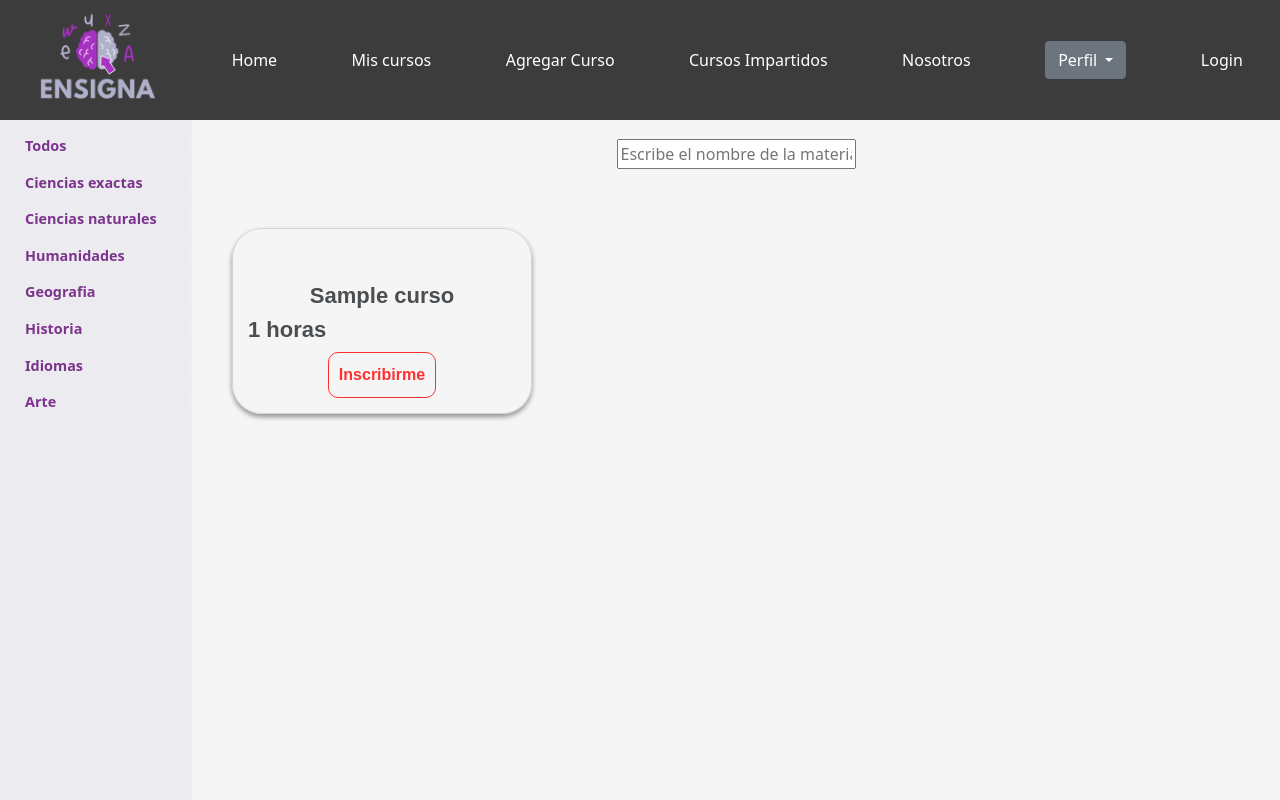
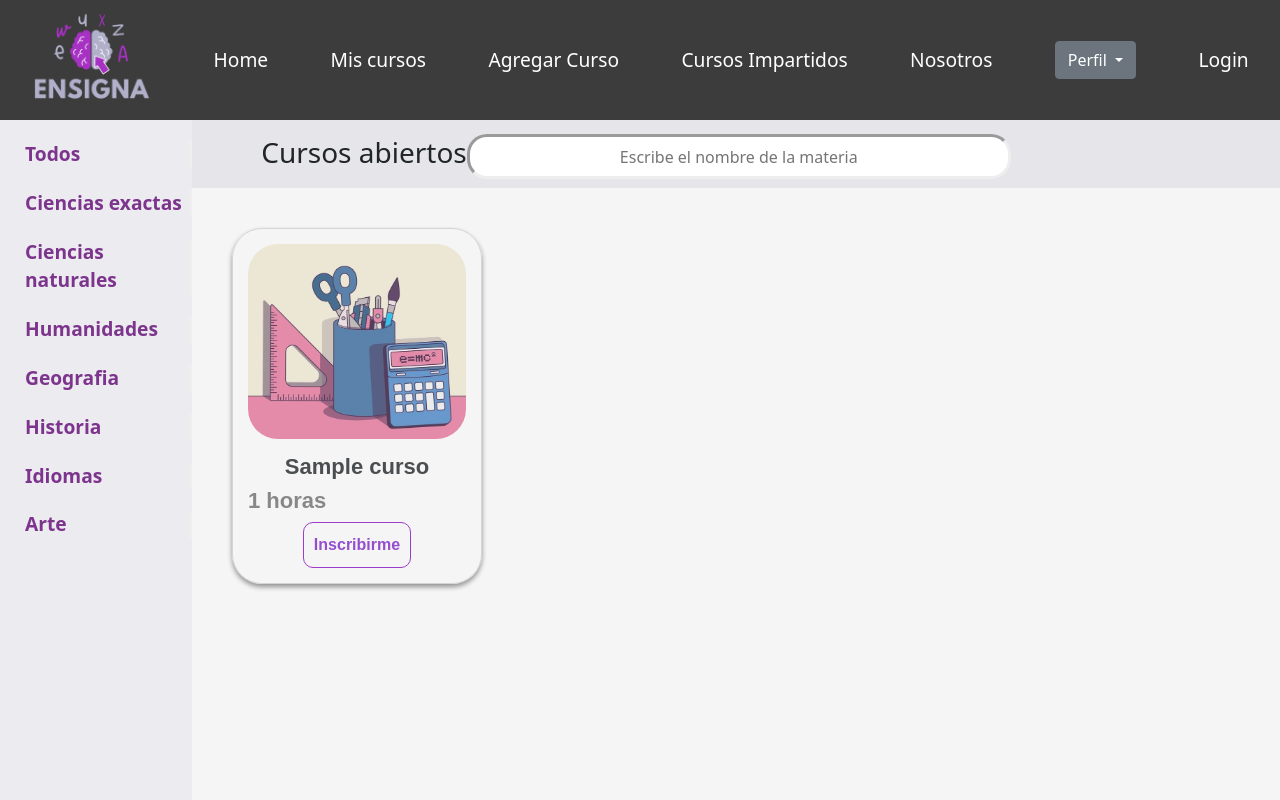
Before and after one commit to letivargasj/ProyectoCursos, a PHP site: page / in a window 1280 px wide. Run offline with PHP 8.4, Linux system fonts and the light colour scheme; tables that the repository leaves empty hold one stand-in row (values such as "Sample post"); data that the repository does not hold is empty.

Commit message:
corrección de categoria

```diff
--- a/css/cursosimpartidos.css
+++ /dev/null
@@ -1,114 +0,0 @@
-img{
-    width: 100%;
-}
-
-.cursos{
-    width: 100%;
-    padding: 20px;
-    float: left;
-}
-
-.cursos .titulo{
-   background: rgba(0,0,0,.05);
-   width: 500px;
-   border-radius: 30px;
-   text-align: center;
-   box-shadow: 0 5px 3px rgba(0,0,0,.5);
-   margin-bottom: 20px;
-}
-
-.titulo-h2{
-    font-weight: bold;
-    font-family: Arial, Helvetica, sans-serif;
-    color: rgba(0,0,0,.5);
-}
-
-.contenedor-card{
-    width: 300px;
-    border: 1px solid #ccc;
-    border-radius:30px 30px;
-    padding: 15px;
-    margin: 20px;
-    opacity: .8;
-    box-shadow: 0px 3px 5px rgba(0,0,0,.5);
-    float: left;
-}
-
-.contenedor-card:hover{
-    opacity: 1;
-    border: 1px solid black;
-    box-shadow: 0px 3px 5px rgba(0,0,0,1);
-}
-
-.contenedor-card .image-curso{
-    border-radius: 30px;
-}
-
-.contenedor-card .titulo-curso{
-    text-align: center;
-    margin-top: 15px;
-}
-
-.descripcion-curso{
-    padding-top: 5px;
-    padding-left: 10px;
-}
-
-.contenedor-card .titulo-curso-h2{
-    font-family: Arial, Helvetica, sans-serif;
-    font-size: 22px;
-    font-weight: bold;
-}
-
-.contenedor-card .descripcion-curso p{
-    font-family: Arial, Helvetica, sans-serif;
-    text-align: center;
-    font-size: 17px;
-}
-
-.contenedor-card .descripcion-curso .duracion{
-    color: red;
-    font-weight: bold;
-    padding: 10px;
-    background: #ccc;
-    border-radius: 30px;
-}
-
-.botones-curso{
-    width: 100%;
-    text-align: center;
-}
-
-.btn-curso{
-    display: inline-block;
-    padding: 10px;
-    border-radius: 10px;
-    text-decoration: none;
-    text-align: center;
-    font-weight: bold;
-    font-family: Arial, Helvetica, sans-serif;font-family: Arial, Helvetica, sans-serif;
-}
-
-.info{
-    border: 1px solid green;
-    color: green;
-    transition: all .6s ease;
-}
-
-.borrar{
-    border: 1px solid red;
-    color: red;
-    transition: all .6s ease;
-}
-
-.info:hover{
-    background: green;
-    color: white;
-    border: 1px solid white;
-}
-
-.borrar:hover{
-    background: red;
-    color: white;
-    border: 1px solid white;
-}
--- a/css/style.css
+++ b/css/style.css
@@ -0,0 +1,233 @@
+body {
+    margin: 0;
+    padding: 0;
+    box-sizing: border-box;
+    -webkit-box-sizing: border-box;
+    -moz-box-sizing: border-box;
+}
+
+.principal{
+    display: flex;
+    flex-direction: row;
+    width: 100%;
+    height: 100vh;
+    flex-wrap: wrap;
+}
+
+#navbar {
+    height: 15%;
+    width: 100%;
+    background: #3C3C3C;
+    position: relative;
+    display: flex;
+    align-items: center;
+    justify-content: space-around;
+    flex-direction: row;
+    text-decoration: none;
+}
+
+#logo {
+    height: 100%;
+    width: auto;
+}
+
+.nav {
+    text-decoration: none;
+    color: white;
+    font-size: 1.2rem;
+    font-weight: 500;
+}
+.nav:hover {
+    cursor: pointer;
+    background-color: rgba(131, 131, 131, 0.61);
+    color:#f0f0f0;
+    border-radius: 8px;
+    padding: 20px;
+}
+
+.menuCategorias {
+    height: 85%;
+    width: 15%;
+    background-color: #cacad862;
+}
+
+.cat{
+    margin-top: 20px;
+    margin-left: 25px;
+    display: flex;
+    flex-direction: row-reverse;
+    align-content: flex-start;
+    justify-content: flex-end;
+    align-items: center;
+    font-size: 1.2rem;
+    font-weight: 700;
+    color: #7C348C;
+    border-right-style: inset;
+
+
+}
+.cat:hover {
+    cursor: pointer;
+    background-color: #6694c9;
+    color:whitesmoke;
+    border-radius: 5px;
+    padding: 10px;
+}
+.contenedor{
+    height: 85%;
+    width: 85%;
+    background-color: whitesmoke;
+}
+
+.buscador{
+    height: 10%;
+    width: 100%;
+    background-color: #cacad862;
+    display: flex;
+    flex-direction: row;
+    flex-wrap: nowrap;
+    align-content: center;
+    justify-content: center;
+    align-items: center;
+    padding-top: 5px;
+}
+
+.inputBuscador{
+    height: 70%;
+    width: 50%;
+    border-radius: 20px;
+    border: inset;
+    margin-right: 200px;
+    text-align: center;
+}
+
+.cartaCurso{
+    height: 90%;
+    width: 100%;
+    overflow-y: scroll;
+}
+
+img{
+    width: 100%;
+}
+
+.cursos{
+    width: 100%;
+    padding: 20px;
+    float: left;
+}
+
+.cursos .titulo{
+   background: rgba(0,0,0,.05);
+   width: 500px;
+   border-radius: 30px;
+   text-align: center;
+   box-shadow: 0 5px 3px rgba(0,0,0,.5);
+   margin-bottom: 20px;
+}
+
+.contenedor-card{
+    width: 250px;
+    border: 1px solid #ccc;
+    border-radius:30px 30px;
+    padding: 15px;
+    margin: 20px;
+    opacity: .8;
+    box-shadow: 0px 3px 5px rgba(0,0,0,.5);
+    float: left;
+}
+
+.contenedor-card:hover{
+    opacity: 1;
+    border: 1px solid black;
+    box-shadow: 0px 3px 5px rgba(0,0,0,1);
+}
+
+.contenedor-card .image-curso{
+    border-radius: 30px;
+}
+
+.contenedor-card .titulo-curso{
+    text-align: center;
+    margin-top: 15px;
+}
+
+.contenedor-card .titulo-curso-h2{
+    font-family: Arial, Helvetica, sans-serif;
+    font-size: 22px;
+    font-weight: bold;
+}
+
+.contenedor-card .categoria-curso{
+    font-family: Arial, Helvetica, sans-serif;
+    text-align: center;
+    font-size: 17px;
+}
+
+.contenedor-card .duracion-curso{
+    color: rgb(109, 109, 109);
+    font-size: 12px;
+}
+
+.botones-curso{
+    width: 100%;
+    text-align: center;
+}
+
+.btn-curso{
+    display: inline-block;
+    padding: 10px;
+    border-radius: 10px;
+    text-decoration: none;
+    text-align: center;
+    font-weight: bold;
+    font-family: Arial, Helvetica, sans-serif;font-family: Arial, Helvetica, sans-serif;
+}
+
+.info{
+    border: 1px solid green;
+    color: green;
+    transition: all .6s ease;
+}
+
+.borrar{
+    border: 1px solid red;
+    color: red;
+    transition: all .6s ease;
+}
+
+.inscribirme{
+    border: 1px solid rgb(136, 14, 192);
+    color: rgb(125, 37, 197);
+    transition: all .6s ease;
+}
+
+.info:hover{
+    background: green;
+    color: white;
+    border: 1px solid white;
+}
+
+.borrar:hover{
+    background: red;
+    color: white;
+    border: 1px solid white;
+}
+
+.inscribirme:hover{
+    background: rgb(142, 10, 182);
+    color: white;
+    border: 1px solid white;
+}
+
+footer{
+    background: #3C3C3C;
+    text-align: center;
+    width: 100%;
+    height: 50px;
+    line-height: 50px;
+    font-family: Arial, Helvetica, sans-serif;
+    font-weight: bold;
+    font-size: 10px;
+    color: white;
+}
--- a/css/stylehome.css
+++ /dev/null
@@ -1,107 +0,0 @@
-body {
-    margin: 0;
-    padding: 0;
-    box-sizing: border-box;
-    -webkit-box-sizing: border-box;
-    -moz-box-sizing: border-box;
-}
-.principal{
-    display: flex;
-    flex-direction: row;
-    width: 100%;
-    height: 100vh;
-    flex-wrap: wrap;
-}
-
-#navbar {
-    height: 15%;
-    width: 100%;
-    background: #3C3C3C;
-    position: relative;
-    display: flex;
-    align-items: center;
-    justify-content: space-around;
-    flex-direction: row;
-    text-decoration: none;
-}
-
-#logo {
-    height: 100%;
-    width: auto;
-}
-
-.nav {
-    text-decoration: none;
-    color: white;
-    font-size: 1rem;
-    font-weight: 500;
-}
-.nav:hover {
-    cursor: pointer;
-    background-color: white;
-    color:#A435C4;
-    border-radius: 5px;
-    padding: 10px;
-}
-
-.menuCategorias {
-    height: 85%;
-    width: 15%;
-    background-color: #cacad862;
-}
-
-.cat{
-    margin-top: 15px;
-    margin-left: 25px;
-    display: flex;
-    flex-direction: row-reverse;
-    align-content: flex-start;
-    justify-content: flex-end;
-    align-items: center;
-    font-size: 0.9rem;
-    font-weight: 700;
-    color: #7C348C;
-    border-right-style: inset;
-
-
-}
-.cat:hover {
-    cursor: pointer;
-    background-color: #3C3C3C;
-    color:whitesmoke;
-    border-radius: 5px;
-    padding: 4px;
-}
-.contenedor{
-    height: 85%;
-    width: 85%;
-    background-color: whitesmoke;
-}
-
-.buscador {
-    width: 100%;
-    height: 10%;
-    display: flex;
-    flex-direction: row;
-    flex-wrap: nowrap;
-    align-content: center;
-    justify-content: center;
-    align-items: center;
-}
-
-input .inputBuscador{
-    width: 70%;
-    border-radius: 20px;
-    border: inset;
-}
-footer{
-    background: #3C3C3C;
-    text-align: center;
-    width: 100%;
-    height: 50px;
-    line-height: 50px;
-    font-family: Arial, Helvetica, sans-serif;
-    font-weight: bold;
-    font-size: 10px;
-    color: white;
-}
--- a/index.php
+++ b/index.php
@@ -14,8 +14,7 @@
         <meta name="viewport" content="width=device-width, initial-scale=1">
 
         <!-- Bootstrap CSS -->
-        <link rel="stylesheet" href="/css/stylehome.css">
-        <link rel="stylesheet" href="/css/cursosimpartidos.css">
+        <link rel="stylesheet" href="/css/style.css">
         <link href="https://cdn.jsdelivr.net/npm/bootstrap@5.0.2/dist/css/bootstrap.min.css" rel="stylesheet" integrity="sha384-EVSTQN3/azprG1Anm3QDgpJLIm9Nao0Yz1ztcQTwFspd3yD65VohhpuuCOmLASjC" crossorigin="anonymous">
         <script defer src="https://cdn.jsdelivr.net/npm/bootstrap@5.0.2/dist/js/bootstrap.bundle.min.js" integrity="sha384-MrcW6ZMFYlzcLA8Nl+NtUVF0sA7MsXsP1UyJoMp4YLEuNSfAP+JcXn/tWtIaxVXM" crossorigin="anonymous"></script>
 
@@ -50,24 +49,23 @@
                 <div class="cat" id="geografia">Geografia</div>
                 <div class="cat" id="historia">Historia</div>
                 <div class="cat" id="idiomas">Idiomas</div>
-                <div class="cat" id="Arte">Arte</div>
+                <div class="cat" id="arte">Arte</div>
             </div>
-
 
             <div class="contenedor">
                 <div class="buscador" id="buscador" >
+                    <h3>Cursos abiertos</h3>
                     <input type="text" id="inputBuscador" class="inputBuscador" placeholder="Escribe el nombre de la materia">
                 </div>
+                <div class="cartaCurso">
 
-                <div class="cartaCurso">
                     <div class="cursos">
                         <?php
                             while($row = mysqli_fetch_array($query)){
                         ?>
                         <div class="contenedor-card">
-
-                            <div class="img-curso">
-                                <img src="<?php echo $row['cur_images'] ?>" class="image-curso">
+                            <div class="image-curso">
+                                <img src="./images/math.jpg" class="image-curso">
                             </div>
                             <div class="titulo-curso">
                                 <h2 class="titulo-curso-h2"><?php echo $row['cur_nombre'] ?></h2>
@@ -75,18 +73,20 @@
                             <div class="categoria-curso">
                                 <h2 class="titulo-curso-h2"><?php echo $row['cur_categoria'] ?></h2>
                             </div>
-                            <div class="duración-curso">
+                            <div class="duracion-curso">
                                 <h2 class="titulo-curso-h2"><?php echo $row['cur_duracion'] ?> horas</h2>
                             </div>
                             <div class="botones-curso">
-                                <a href="#" class="btn-curso borrar">
+                                <a href="#" class="btn-curso inscribirme">
                                     Inscribirme
                                 </a>
                             </div>
                         </div>
+
                         <?php
                             }
                         ?>
+
                     </div>
                 </div>
             </div>
--- a/insertar.php
+++ b/insertar.php
@@ -13,8 +13,8 @@
             $categoria = $_POST['cur_categoria'];
             $imagen = $_POST['cur_imagen'];
 
-            $sql  = "INSERT INTO curso (cur_nombre, cur_categoría, cur_duracion, cur_imagen, cur_mae_id)
-                            VALUES('$nombre','$categoria','$duracion','$imagen','$usuario')";
+            $sql  = "INSERT INTO curso (cur_nombre, cur_categoria, cur_duracion, cur_imagen, cur_mae_id)
+                            VALUES('$nombre','$categoria','$duracion','./images/$imagen','$usuario')";
             $query = mysqli_query($conn, $sql);
             if($query) {
                 header("Location: index.php");
```
Also changed, not shown: agregarcurso.php (+8 -5 lines), js/index.js (added, +35 -0 lines).
